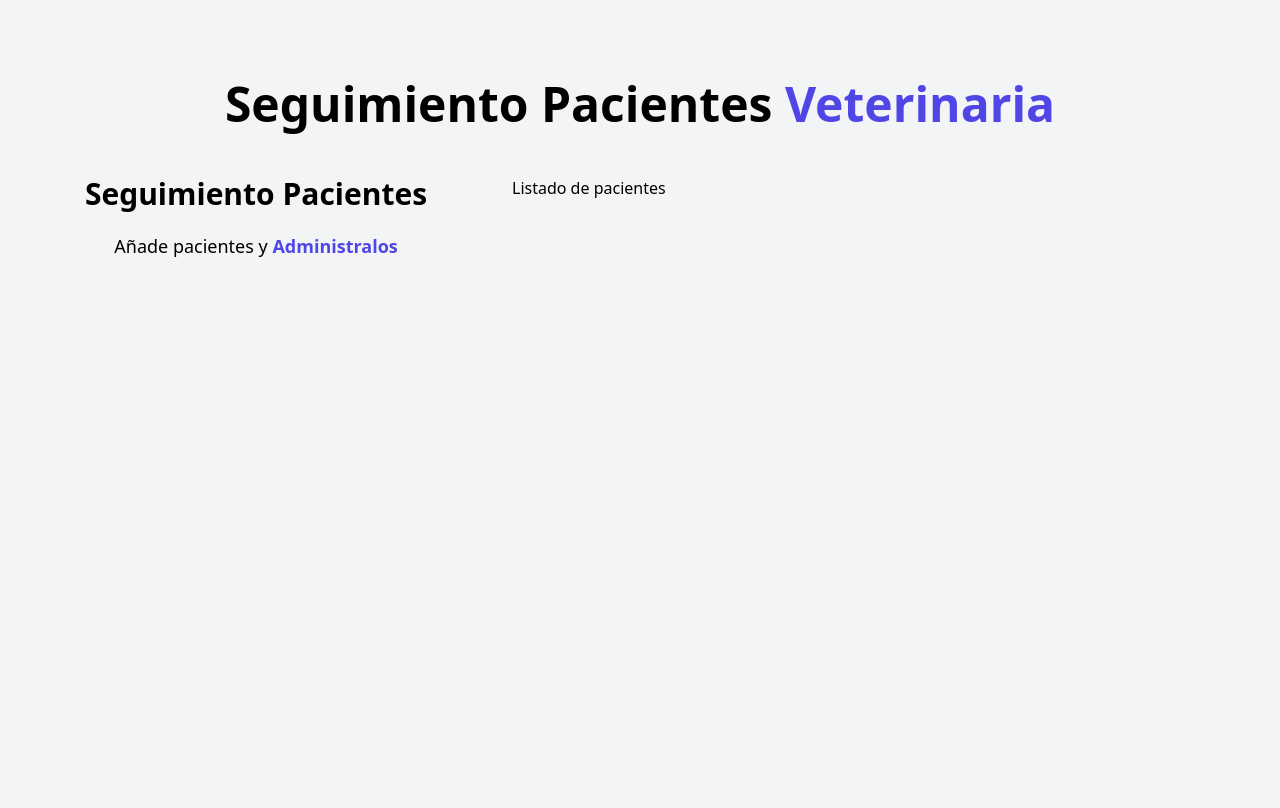
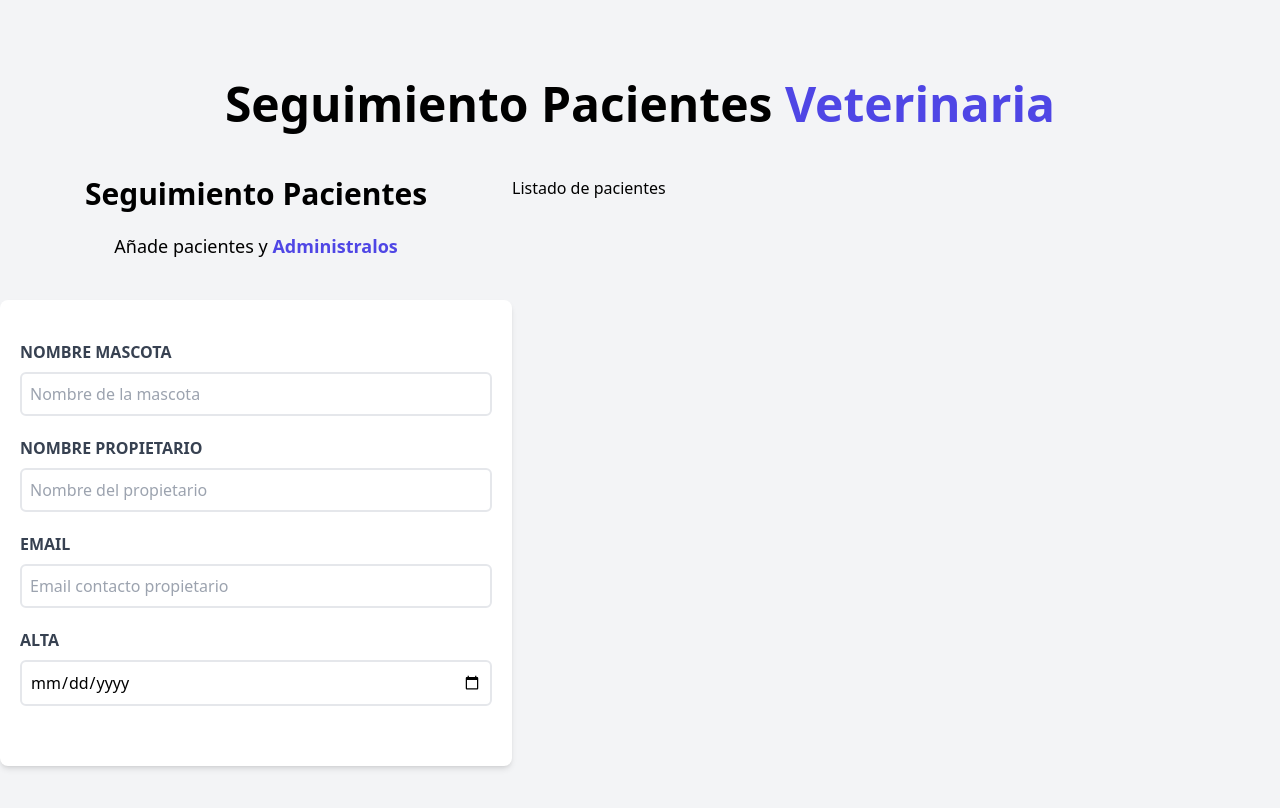
Before and after one commit to marianovillalonga/React-Tailwind, a React (Vite) app: page / in a window 1280 px wide. Shown: the top 808 px of the page. Built offline with nearby package versions, Linux system fonts and the light colour scheme.

Commit message:
avances con formulario

```diff
--- a/src/components/Formulario.jsx
+++ b/src/components/Formulario.jsx
@@ -2,10 +2,55 @@
     return (
         <div className="w-1/2 lg:w-2/5">
             <h2 className="font-black text-3xl text-center">Seguimiento Pacientes</h2>
-            <p className="text-lg mt-5 text-center">
+            <p className="text-lg mt-5 text-center mb-10">
                 Añade pacientes y {''}
                 <span className="text-indigo-600 font-bold">Administralos</span>
             </p>
+            <form className="bg-white shadow-md rounded-lg py-10 px-5">
+                <div className="mb-5">
+                    <label htmlFor="mascota" className="block text-gray-700 uppercase font-bold">
+                        Nombre Mascota
+                    </label>
+                    <input
+                        id="mascota"
+                        type="text"
+                        placeholder="Nombre de la mascota"
+                        className="border-2 w-full p-2 mt-2 placeholder-gray-400 rounded-md"
+                    />
+                </div>
+                <div className="mb-5">
+                    <label htmlFor="propietario" className="block text-gray-700 uppercase font-bold">
+                        Nombre Propietario
+                    </label>
+                    <input
+                        id="propietario"
+                        type="text"
+                        placeholder="Nombre del propietario"
+                        className="border-2 w-full p-2 mt-2 placeholder-gray-400 rounded-md"
+                    />
+                </div>
+                <div className="mb-5">
+                    <label htmlFor="email" className="block text-gray-700 uppercase font-bold">
+                        Email
+                    </label>
+                    <input
+                        id="email"
+                        type="email"
+                        placeholder="Email contacto propietario"
+                        className="border-2 w-full p-2 mt-2 placeholder-gray-400 rounded-md"
+                    />
+                </div>
+                <div className="mb-5">
+                    <label htmlFor="alta" className="block text-gray-700 uppercase font-bold">
+                        Alta
+                    </label>
+                    <input
+                        id="alta"
+                        type="date"
+                        className="border-2 w-full p-2 mt-2 placeholder-gray-400 rounded-md"
+                    />
+                </div>
+            </form>
         </div>
     )
 }
```
